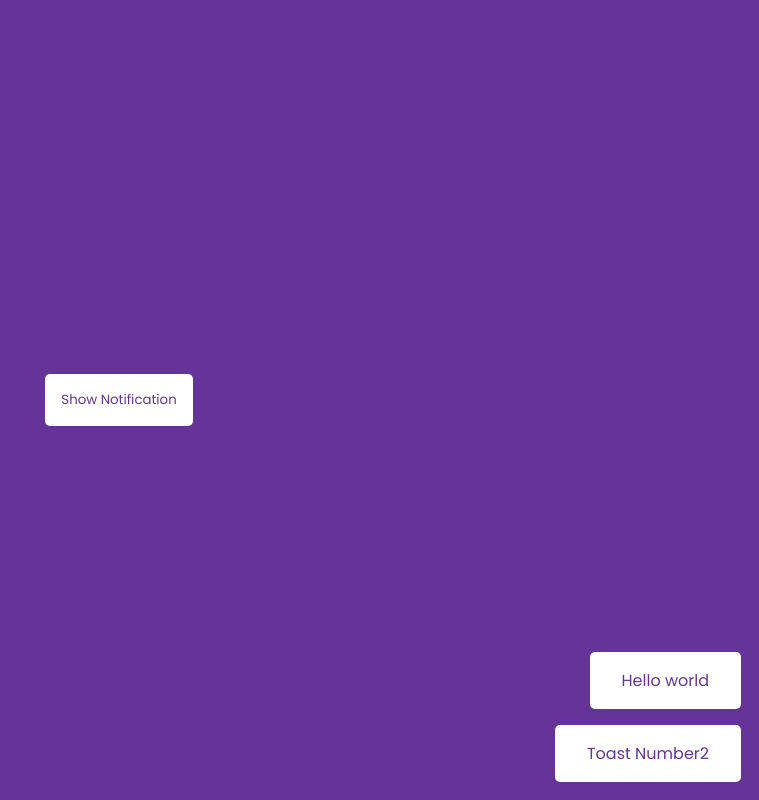
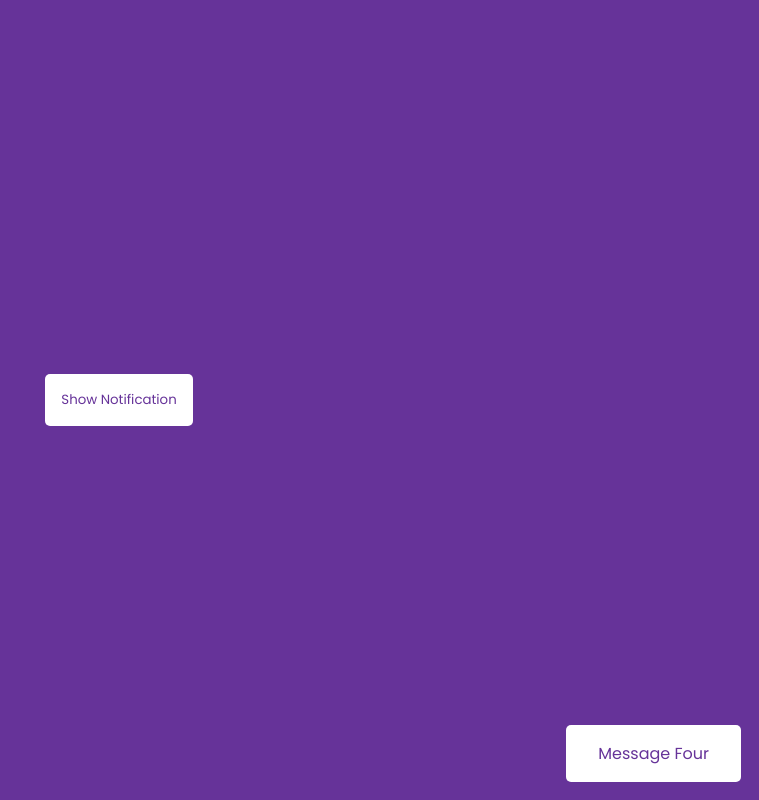
Before and after one commit to zhale-el/50days-27, a plain HTML site: page index.html in a window 1280 px wide. Both pictures are taken after a click on the button "Show Notification". Shown: the whole page, without its empty margins (521-1280 px from the left). Drawn offline with Linux system fonts and the light colour scheme.

Commit message:
add function getRandomMessage

```diff
--- a/index.html
+++ b/index.html
@@ -8,8 +8,8 @@
   </head>
   <body>
     <div id="toasts">
-      <div class="toast">Hello world</div>
-      <div class="toast">Toast Number2</div>
+      <!-- <div class="toast">Hello world</div>
+      <div class="toast">Toast Number2</div> -->
     </div>
 
     <button class="btn" id="button">Show Notification</button>
--- a/script.js
+++ b/script.js
@@ -0,0 +1,27 @@
+const toasts = document.getElementById("toasts");
+const button = document.getElementById("button");
+
+const messages = [
+  "Message One",
+  "Message Two",
+  "Message Three",
+  "Message Four",
+];
+
+button.addEventListener("click", () => createNotification());
+
+function createNotification() {
+  const notif = document.createElement("div");
+  notif.classList.add("toast");
+
+  notif.innerText = getRandomMessage();
+  toasts.appendChild(notif);
+
+  setTimeout(() => {
+    notif.remove();
+  }, 3000);
+}
+
+function getRandomMessage() {
+  return messages[Math.floor(Math.random() * messages.length)];
+}
```
